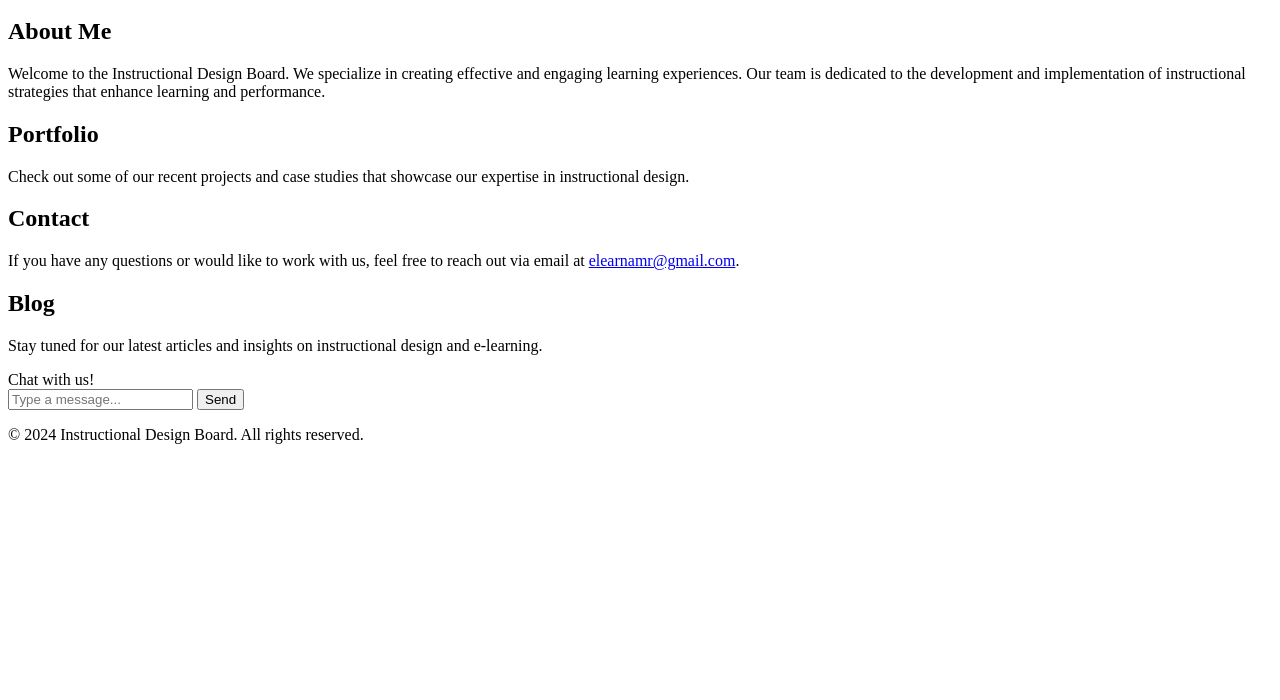
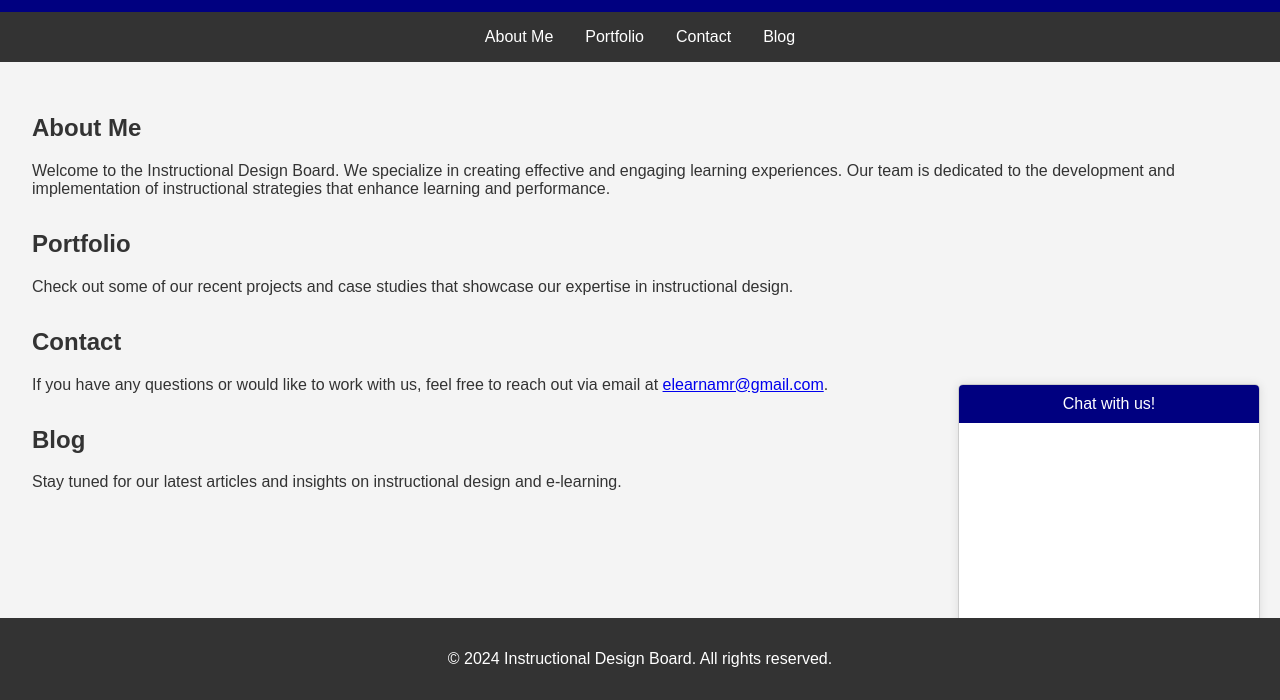
Before and after one commit to Amr-elearn/IDconcepts, a plain HTML site: page index.html in a window 1280 px wide. Shown: the part 100-800 px from the top of the page. Drawn offline with Linux system fonts and the light colour scheme; no server answers.

Commit message:
Update index.html

```diff
--- a/index.html
+++ b/index.html
@@ -5,7 +5,101 @@
     <meta name="viewport" content="width=device-width, initial-scale=1.0">
     <title>Instructional Design Board</title>
     <style>
-        /* Your existing CSS */
+        body {
+            font-family: Arial, sans-serif;
+            margin: 0;
+            padding: 0;
+            background-color: #f4f4f4;
+            color: #333;
+        }
+        header {
+            background-color: navy;
+            color: white;
+            padding: 1rem 0;
+            text-align: center;
+        }
+        nav {
+            display: flex;
+            justify-content: center;
+            background-color: #333;
+        }
+        nav a {
+            color: white;
+            padding: 1rem;
+            text-decoration: none;
+            text-align: center;
+        }
+        nav a:hover {
+            background-color: navy;
+        }
+        .container {
+            padding: 2rem;
+        }
+        .section {
+            margin-bottom: 2rem;
+        }
+        footer {
+            background-color: #333;
+            color: white;
+            text-align: center;
+            padding: 1rem 0;
+            position: fixed;
+            bottom: 0;
+            width: 100%;
+        }
+        /* Chatbot styles */
+        #chatbot {
+            position: fixed;
+            bottom: 20px;
+            right: 20px;
+            width: 300px;
+            background-color: white;
+            border: 1px solid #ccc;
+            box-shadow: 0 0 10px rgba(0, 0, 0, 0.1);
+            border-radius: 5px;
+            overflow: hidden;
+            display: flex;
+            flex-direction: column;
+        }
+        #chatbot-header {
+            background-color: navy;
+            color: white;
+            padding: 10px;
+            text-align: center;
+        }
+        #chatbot-messages {
+            padding: 10px;
+            height: 200px;
+            overflow-y: auto;
+            flex-grow: 1;
+        }
+        .chatbot-message {
+            margin-bottom: 10px;
+        }
+        .user-message {
+            text-align: right;
+            color: navy;
+        }
+        #chatbot-input {
+            display: flex;
+            border-top: 1px solid #ccc;
+        }
+        #chatbot-input input {
+            flex-grow: 1;
+            padding: 10px;
+            border: none;
+            border-right: 1px solid #ccc;
+        }
+        #chatbot-input button {
+            padding: 10px;
+            background-color: navy;
+            color: white;
+            border: none;
+            cursor: pointer;
+        }
+        #chatbot-input button:hover {
+            background-color: #004080;
+        }
     </style>
 </head>
 <body>
@@ -51,17 +145,14 @@
     <script>
         const messagesContainer = document.getElementById('chatbot-messages');
 
-        function sendMessage() {
+        async function sendMessage() {
             console.log('sendMessage function called');
             const inputField = document.getElementById('chatbot-input-field');
             const message = inputField.value.trim();
             if (message) {
                 displayMessage(message, 'user');
                 inputField.value = '';
-                // Simulate bot response
-                setTimeout(() => {
-                    displayMessage('This is a simulated response.', 'bot');
-                }, 1000);
+                await fetchBotResponse(message);
             }
         }
 
@@ -77,21 +168,31 @@
             messagesContainer.scrollTop = messagesContainer.scrollHeight;
         }
 
-        async function fetchData() {
+        async function fetchBotResponse(userMessage) {
             try {
-                const response = await fetch('https://api.example.com/data');
+                const response = await fetch('https://api.openai.com/v1/engines/davinci-codex/completions', {
+                    method: 'POST',
+                    headers: {
+                        'Content-Type': 'application/json',
+                        'Authorization': `Bearer YOUR_OPENAI_API_KEY`
+                    },
+                    body: JSON.stringify({
+                        prompt: userMessage,
+                        max_tokens: 50
+                    })
+                });
                 if (!response.ok) {
                     throw new Error('Network response was not ok ' + response.statusText);
                 }
                 const data = await response.json();
-                console.log(data);
-                // Process your data here
+                displayMessage(data.choices[0].text.trim(), 'bot');
             } catch (error) {
                 console.error('There has been a problem with your fetch operation:', error);
             }
         }
 
-        fetchData();
+        // Initial call to fetchBotResponse for testing
+        // fetchBotResponse('Hello, chatbot!');
     </script>
 </body>
 </html>
```
